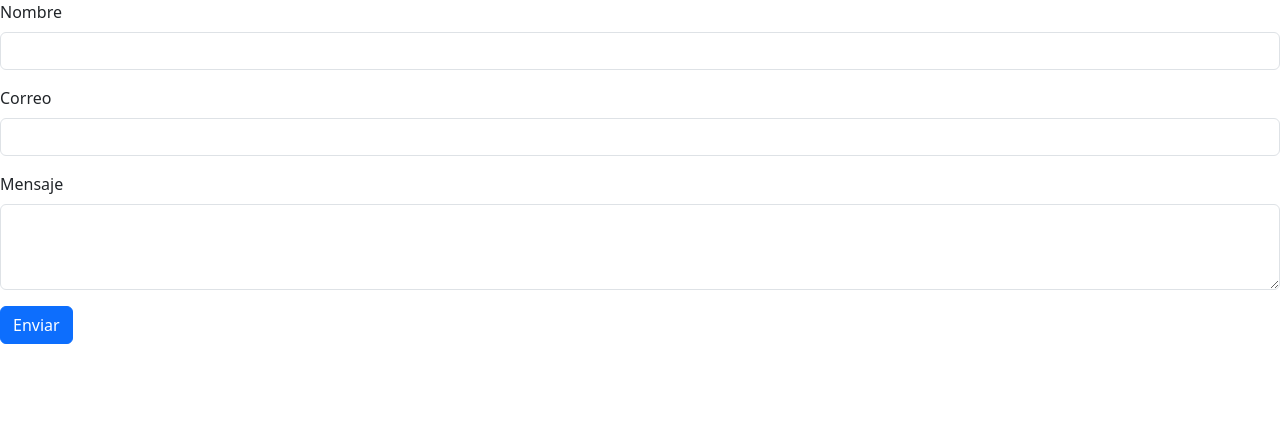
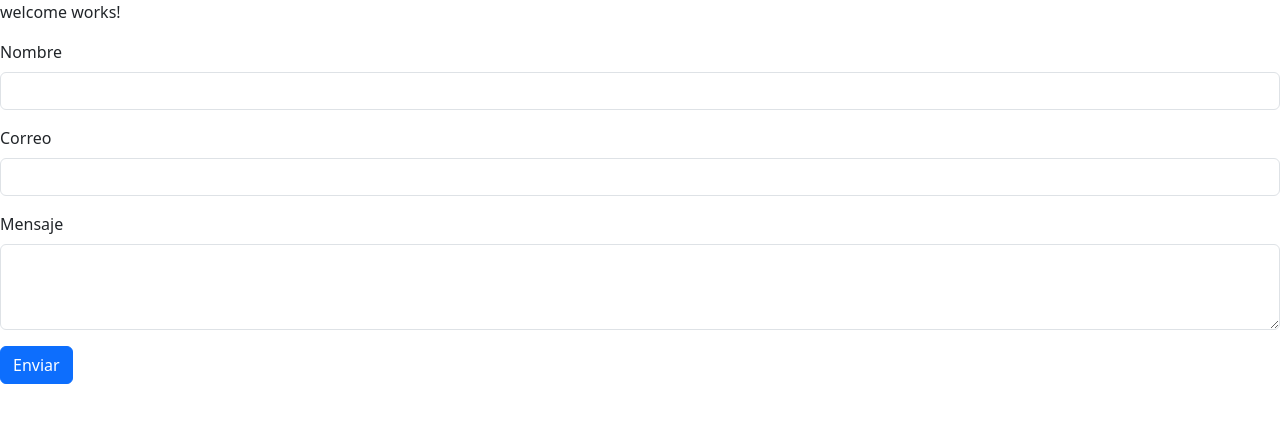
Before and after one commit to Raaitech/landing, an Angular app: page / in a window 1280 px wide. Shown: the top 422 px of the page. Built offline with nearby package versions, Linux system fonts and the light colour scheme.

Commit message:
(ADD) Added first component of landing called "Welcome"

```diff
--- a/src/app/app.component.html
+++ b/src/app/app.component.html
@@ -1 +1,2 @@
+<app-welcome></app-welcome>
 <app-contact-form></app-contact-form>
--- a/src/app/app.module.ts
+++ b/src/app/app.module.ts
@@ -6,11 +6,13 @@ import { AppComponent } from './app.component';
 import { ContactFormComponent } from './landing/components/contact-form/contact-form.component';
 import { ReactiveFormsModule } from '@angular/forms';
 import { HttpClientModule } from '@angular/common/http';
+import { WelcomeComponent } from './landing/components/welcome/welcome.component';
 
 @NgModule({
   declarations: [
     AppComponent,
-    ContactFormComponent
+    ContactFormComponent,
+    WelcomeComponent
   ],
   imports: [
     BrowserModule,
--- /dev/null
+++ b/src/app/landing/components/welcome/welcome.component.html
@@ -0,0 +1 @@
+<p>welcome works!</p>
```
Also changed, not shown: src/app/landing/components/welcome/welcome.component.ts (added, +10 -0 lines), src/app/landing/components/welcome/welcome.component.scss (added).
